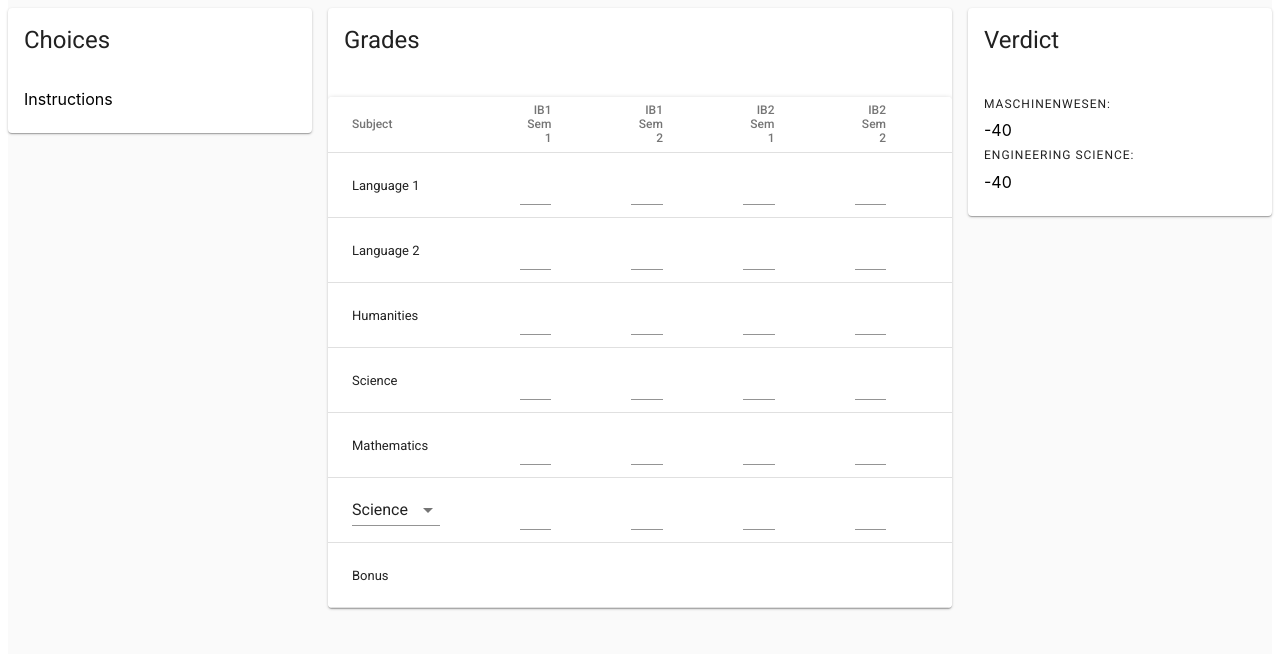
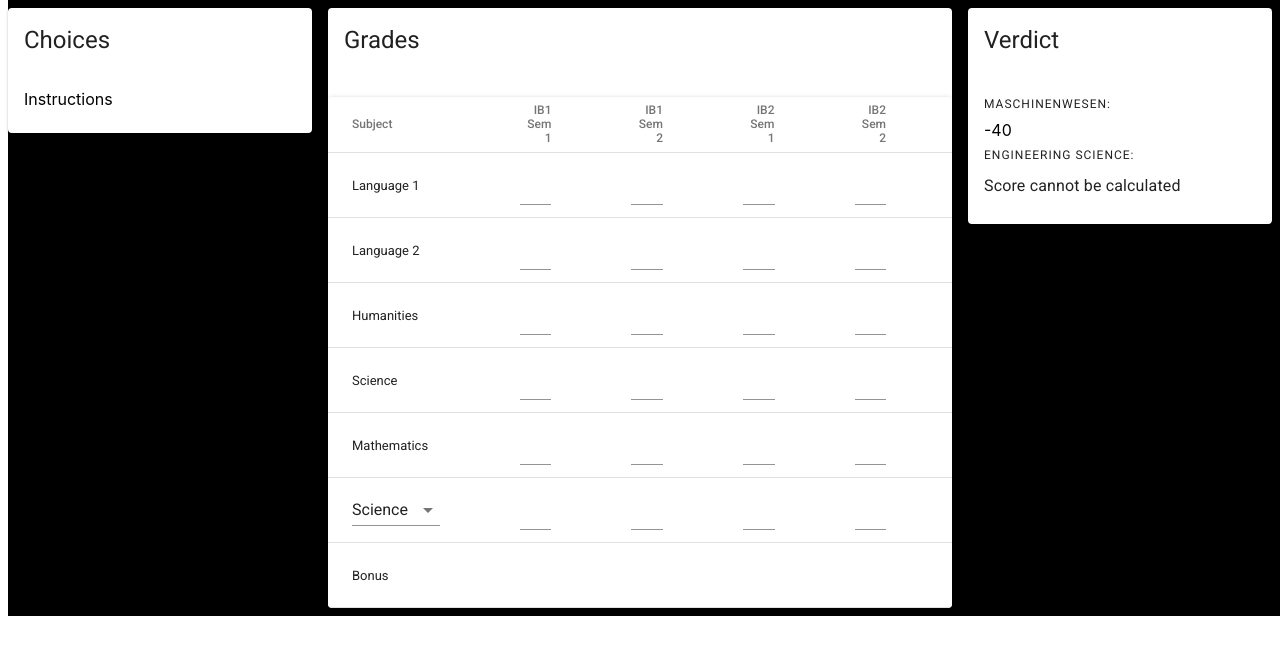
Before and after one commit to ojas121/tum-accept, a React (Create React App) app: page / in a window 1280 px wide. Shown: the top 654 px of the page. Built offline with nearby package versions, Linux system fonts and the light colour scheme.

Commit message:
Tries to fix styling

```diff
--- a/public/index.html
+++ b/public/index.html
@@ -27,7 +27,7 @@
   </head>
   <body>
     <noscript>You need to enable JavaScript to run this app.</noscript>
-    <div id="root" style="height: calc(100vh - 8px)"></div>
+    <div id="root" style="min-width: 100vw;"></div>
     <!--
       This HTML file is a template.
       If you open it directly in the browser, you will see an empty page.
--- a/src/App.js
+++ b/src/App.js
@@ -42,9 +42,14 @@ const styles = theme => ({
         fontSize: 14,
     },
     App: {
-        backgroundColor: theme.palette.background.default,
-        height: '100%',
+        backgroundColor: 'rgb(0,0,0)',
+        maxHeight: '100%',
+        maxWidth: '100%',
     },
+    grid: {
+        maxHeight: '100%',
+        maxWidth: '100%'
+    }
 });
 
 class App extends Component {
@@ -104,7 +109,7 @@ class App extends Component {
         const {classes} = this.props;
         return (
             <div className={classes.App}>
-                <Grid container spacing={16}>
+                <Grid container spacing={16} className={classes.grid}>
                     <Grid item md={3}>
                         <Card>
                             <CardHeader title={"Choices"}/>
--- a/src/Verdict.js
+++ b/src/Verdict.js
@@ -96,7 +96,24 @@ class Verdict extends React.Component {
 
         }
         score = score + (totalFinal * 0.35);
-        return score;
+        if (score < 0 || isNaN(score) || score == null) {
+            return (<span style={{whiteSpace: "nowrap"}}>
+                <Typography variant="subtitle1">Score cannot be calculated</Typography>
+            </span>);
+        } else if (score >= 82) {
+            return (<span style={{whiteSpace: "nowrap"}}>
+                <Typography variant={"h6"}>{Math.round(score)}</Typography><Typography variant="subtitle1">Accepted</Typography>
+            </span>);
+        } else if (score > 74) {
+            return (<span style={{whiteSpace: "nowrap"}}>
+                <Typography variant={"h6"}>{Math.round(score)}</Typography><Typography variant="subtitle1">Interview</Typography>
+            </span>);
+        } else {
+            return (<span style={{whiteSpace: "nowrap"}}>
+                <Typography variant={"h6"}>{Math.round(score)}</Typography><Typography variant="subtitle1">Declined</Typography>
+            </span>);
+        }
+
     }
 
     convert(old) {
```
